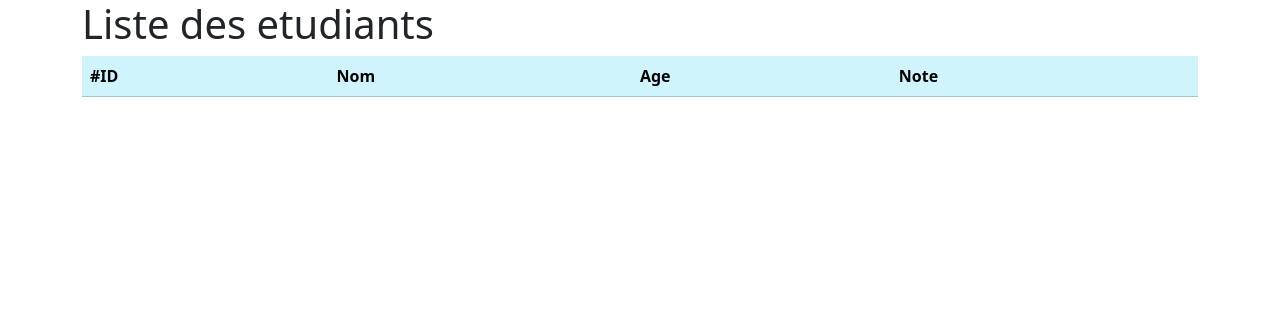
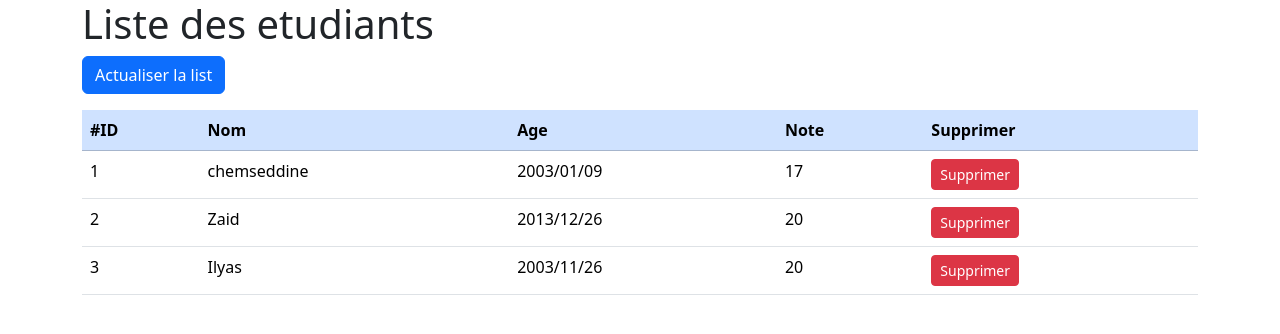
Before and after one commit to ChemseddineBouzidy/Javascript-Mini-Projet, a website with bundled scripts: page index.html in a window 1280 px wide. Built offline with nearby package versions, Linux system fonts and the light colour scheme; data requests are answered from the project's data file.

Commit message:
create EventListener for refresh

```diff
--- a/db.json
+++ b/db.json
@@ -11,6 +11,12 @@
             "name":"Zaid",
             "date":"2013/12/26",
             "note": 20
+        },
+        {
+            "id": 3,
+            "name":"Ilyas",
+            "date":"2003/11/26",
+            "note": 20
         }
     ]
 }
--- a/index.html
+++ b/index.html
@@ -6,24 +6,26 @@
     <title>Gestion étidiants</title>
     <link rel="stylesheet" href="node_modules/bootstrap/dist/css/bootstrap.min.css">
     <link rel="stylesheet" href="CSS/custom.css">
-    <script defer src="js/script.js"></script>
+    <script defer type="module" src="js/script.js"></script>
 </head>
 <body>
         <div class="container">
             <div id="app">
                 <h1>Liste des etudiants</h1>
+                <span><button id="refresh"  class="btn btn-primary ">Actualiser la list </button></span>
                 <div
-                    class="table-responsive"
+                    class="table-responsive my-3"
                 >
                     <table
-                        class="table table-info"
+                        class="table"
                     >
                         <thead>
-                            <tr>
+                            <tr class="table-primary">
                                 <th scope="col">#ID </th>
                                 <th scope="col">Nom </th>
                                 <th scope="col">Age </th>
                                 <th scope="col">Note </th>
+                                <th scope="col">Supprimer </th>
                             </tr>
                         </thead>
                         <tbody class="liste-etudiants"> </tbody>
--- /dev/null
+++ b/js/constants.js
@@ -0,0 +1 @@
+export const ENDPOINT = 'http://localhost:3000/etudiants'
--- /dev/null
+++ b/js/etudiant.js
@@ -0,0 +1,16 @@
+import { ENDPOINT } from "./constants.js"
+export default class Etudiant {
+    constructor(name, age, note) {
+        this.name = name
+        this.age = age
+        this.note = note
+    }
+
+    static allEtudiants = async () => {
+        const  response = await fetch(ENDPOINT)
+        const etudiants = await response.json()
+
+        return etudiants
+
+    }
+}
--- a/js/script.js
+++ b/js/script.js
@@ -0,0 +1,41 @@
+import Etudiant from "./etudiant.js";
+
+
+// if not static work with this
+// let etudiant = new Etudiant()
+// console.log(etudiant.allEtudiants())
+
+
+//if static work with this
+const displayEtudiants = async () => {
+    return Etudiant.allEtudiants()
+        .then((response) => {
+            return response.map((etudiant) => {
+                const { id, name, date, note } = etudiant
+                return `
+                    <tr>
+                        <td>${id}</td>
+                        <td>${name}</td>
+                        <td>${date}</td>
+                        <td>${note}</td>
+                        <td><button class='btn btn-danger btn-sm'>Supprimer</button></td>
+                    </tr>`
+                console.log(id, name, date, note)
+            })
+        })
+}
+
+const renderEtudiants = () => {
+    const body = document.querySelector('.liste-etudiants')
+        displayEtudiants().then((data) => {
+            // console.log(data.toString())
+            body.innerHTML= data.join(' ') //remove ','
+        } )
+}
+
+const init = () => {
+const refreshButton = document.querySelector('#refresh')
+refreshButton.addEventListener('click',()=>{renderEtudiants()})
+}
+init()
+renderEtudiants()
```
